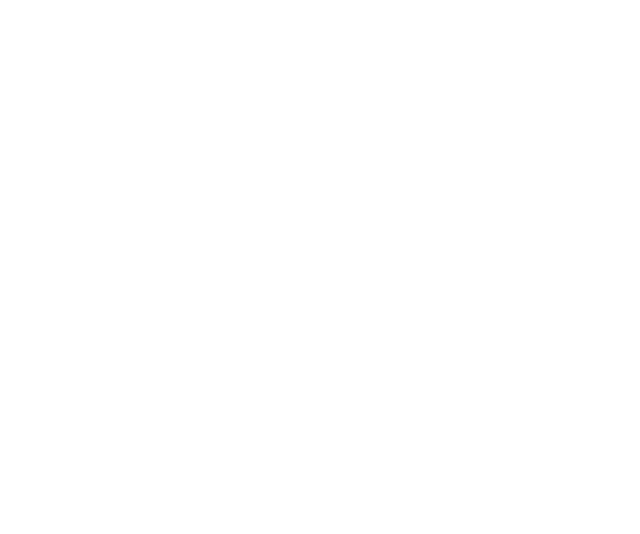
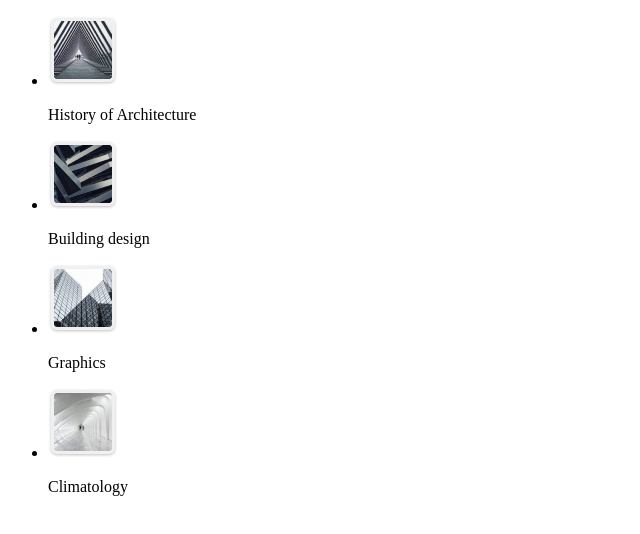
Before and after one commit to chlyun/reactHomework, a plain HTML site: page index.html in a window 1280 px wide. Shown: the whole page, without its empty margins (0-640 px from the left). Drawn offline with Linux system fonts and the light colour scheme.

Commit message:
Feat: 마크업 완료

```diff
--- a/index.html
+++ b/index.html
@@ -5,10 +5,29 @@
   <meta charset="UTF-8" />
   <meta name="viewport" content="width=device-width, initial-scale=1.0" />
   <title>디자인 → 핸드오프</title>
+  <link rel="stylesheet" href="./src/styles/main.css" />
 </head>
 
 <body>
+  <ul class="container">
+    <li class="architecture">
+      <img src="./src/assets/Architecture.png" alt="역사" />
+      <p>History of Architecture</p>
+    </li>
+    <li class="architecture">
+      <img src="./src/assets/Architecture1.png" alt="빌딩" />
+      <p>Building design</p>
+    </li>
+    <li class="architecture">
+      <img src="./src/assets/Architecture3.png" alt="그래픽" />
+      <p>Graphics</p>
+    </li>
+    <li class="architecture">
+      <img src="./src/assets/Architecture4.png" alt="기후" />
+      <p>Climatology</p>
+    </li>
 
+  </ul>
 </body>
 
 </html>
```
